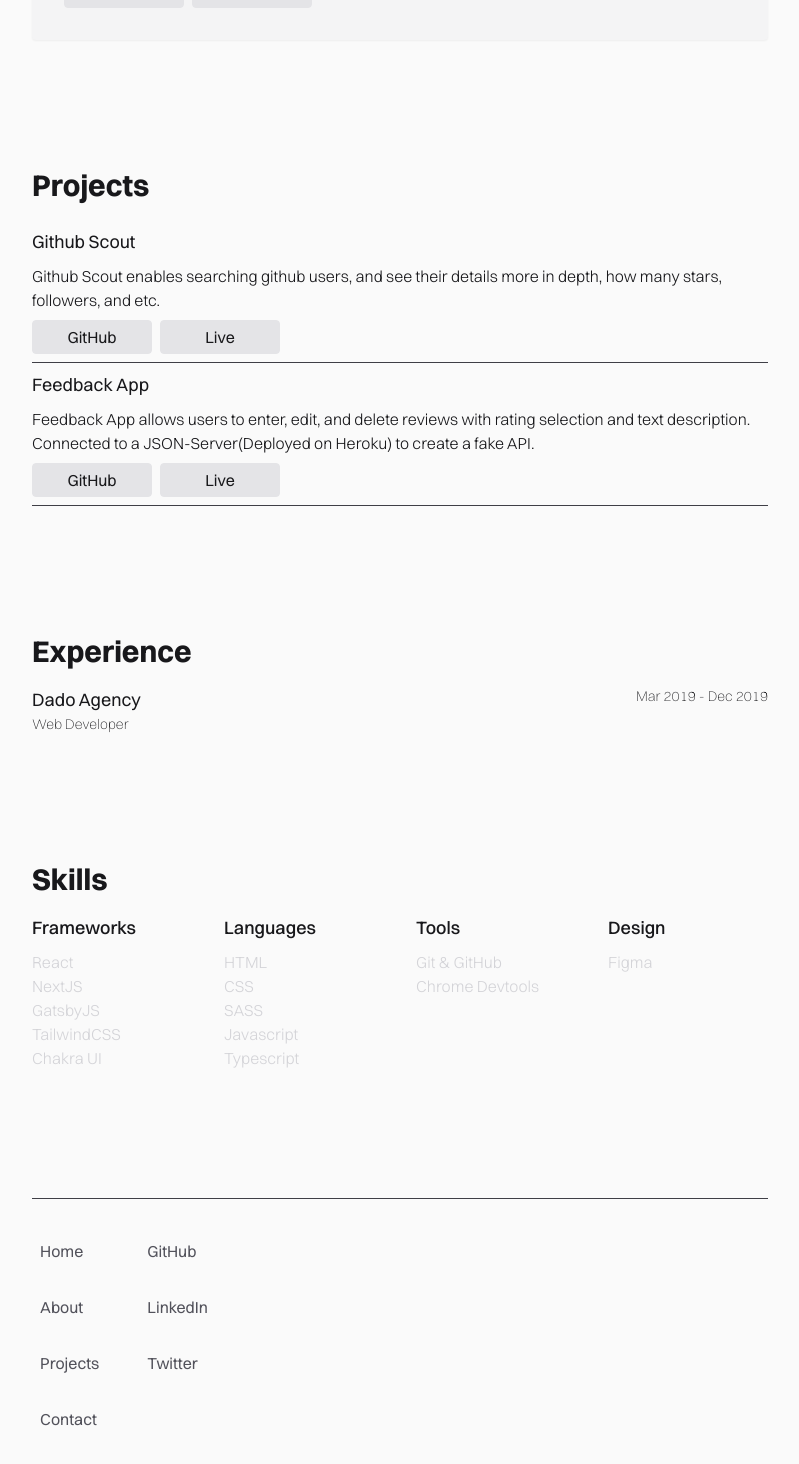
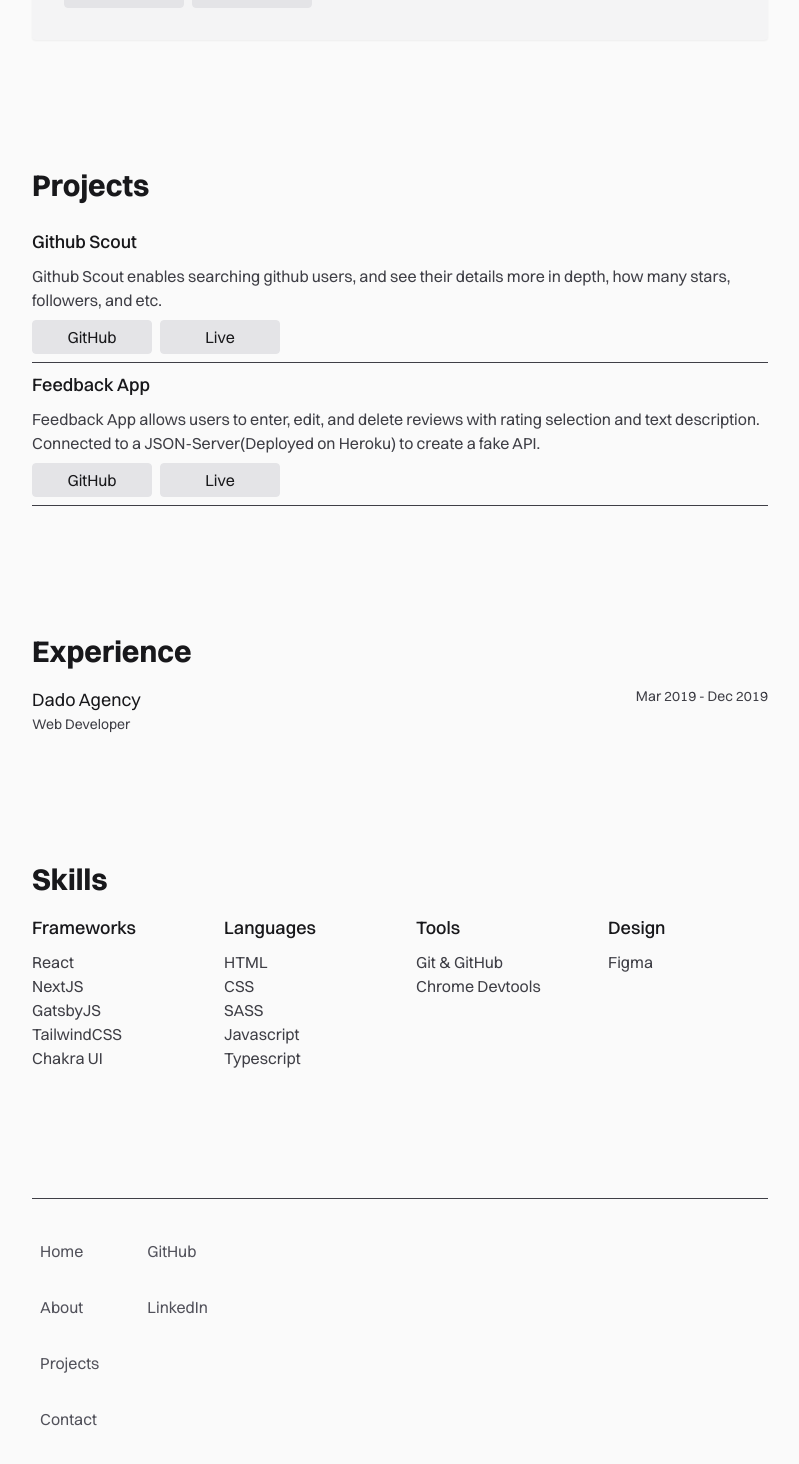
Before and after one commit to edizyurdakul/portfolio, a Next.js app: page / in a window 1280 px wide. Shown: the part 1286-2750 px from the top of the page, without its empty margins (240-1039 px from the left). Before the commit the page ends 2725 px from the top, so only its background shows below. Built offline with nearby package versions, Linux system fonts and the light colour scheme.

Commit message:
Fix footer links, change text coloring all around to fix some contrast issues

```diff
--- a/components/Footer/index.tsx
+++ b/components/Footer/index.tsx
@@ -1,6 +1,7 @@
 import { useTheme } from "next-themes";
 import NextLink from "next/link";
 import { useRouter } from "next/router";
+import { details } from "../../data";
 
 function NavItem({ href, text }: { href: string; text: string }) {
   const router = useRouter();
@@ -19,7 +20,7 @@ function Footer() {
   return (
     <>
       <hr className="pb-8 border-zinc-700" />
-      <footer className="flex space-x-8">
+      <footer className="flex space-x-8 mb-8">
         <ul className="flex flex-col space-y-4">
           <NavItem href="/" text="Home" />
           <NavItem href="/about" text="About" />
@@ -28,19 +29,18 @@ function Footer() {
         </ul>
         <ul className="flex flex-col space-y-4">
           <li className="dark:text-zinc-400 w-fit text-zinc-600 p-2 transition-all ease-in-out rounded-md dark:hover:bg-zinc-800 dark:hover:text-zinc-200 hover:bg-zinc-200 hover:text-zinc-900">
-            <NextLink href="https://github.com" passHref>
-              <a>GitHub</a>
-            </NextLink>
+            <a rel="noopener noreferrer" target="_blank" href={details.github}>
+              GitHub
+            </a>
           </li>
           <li className="dark:text-zinc-400 w-fit text-zinc-600 p-2 transition-all ease-in-out rounded-md dark:hover:bg-zinc-800 dark:hover:text-zinc-200 hover:bg-zinc-200 hover:text-zinc-900">
-            <NextLink href="https://github.com" passHref>
-              <a>LinkedIn</a>
-            </NextLink>
-          </li>
-          <li className="dark:text-zinc-400 w-fit text-zinc-600 p-2 transition-all ease-in-out rounded-md dark:hover:bg-zinc-800 dark:hover:text-zinc-200 hover:bg-zinc-200 hover:text-zinc-900">
-            <NextLink href="https://github.com" passHref>
-              <a>Twitter</a>
-            </NextLink>
+            <a
+              rel="noopener noreferrer"
+              target="_blank"
+              href={details.linkedin}
+            >
+              LinkedIn
+            </a>
           </li>
         </ul>
       </footer>
--- a/components/Projects/Card.tsx
+++ b/components/Projects/Card.tsx
@@ -14,8 +14,10 @@ type Project = {
 function Card({ project }: Project) {
   return (
     <div className="py-2 border-b-zinc-700 border-b-[1px] transition-all ease-in-out hover:scale-[101%]">
-      <h3 className="text-lg mb-2">{project.name}</h3>
-      <p className="font-light">{project.description}</p>
+      <h3 className="text-lg font-medium mb-2">{project.name}</h3>
+      <p className="font-normal text-zinc-700  dark:text-zinc-400">
+        {project.description}
+      </p>
       <div className="flex space-x-2 mt-2">
         {project.github != "" ? (
           <a
--- a/data.js
+++ b/data.js
@@ -14,6 +14,8 @@ export const details = {
     { name: "Tools", tools: ["Git & GitHub", "Chrome Devtools"] },
     { name: "Design", design: ["Figma"] },
   ],
+  github: "https://github.com/edizyurdakul",
+  linkedin: "https://www.linkedin.com/in/edizyurdakul/",
 };
 
 export const hero = {
--- a/pages/index.tsx
+++ b/pages/index.tsx
@@ -30,7 +30,7 @@ const Home: NextPage = () => {
           </p>
           <NextLink href="/resume">
             <a className="mt-8">
-              <span className="button text-zinc-50 ">
+              <span className="button text-zinc-50">
                 <span className="button-background"></span>
                 <span className="button-text transition-all ease-in-out border border-zinc-900 hover:border hover:border-zinc-50">
                   Resume
@@ -58,9 +58,13 @@ const Home: NextPage = () => {
             <div key={i}>
               <div className="flex justify-between">
                 <h3 className="text-lg">{exp.company}</h3>
-                <p className="text-sm font-extralight">{exp.date}</p>
+                <p className="text-sm font-normal text-zinc-700  dark:text-zinc-400">
+                  {exp.date}
+                </p>
               </div>
-              <p className="text-sm font-extralight">{exp.job_title}</p>
+              <p className="text-sm font-normal text-zinc-700  dark:text-zinc-400">
+                {exp.job_title}
+              </p>
             </div>
           ))}
         </section>
@@ -73,22 +77,34 @@ const Home: NextPage = () => {
                   <h3 className="text-lg font-medium mb-2">{skill.name}</h3>
                   <div>
                     {skill?.frameworks?.map((framework, index) => (
-                      <p className="font-light text-zinc-300" key={index}>
+                      <p
+                        className="font-normal text-zinc-700  dark:text-zinc-400"
+                        key={index}
+                      >
                         {framework}
                       </p>
                     ))}
                     {skill?.languages?.map((framework, index) => (
-                      <p className="font-light text-zinc-300" key={index}>
+                      <p
+                        className="font-normal text-zinc-700  dark:text-zinc-400"
+                        key={index}
+                      >
                         {framework}
                       </p>
                     ))}
                     {skill?.tools?.map((framework, index) => (
-                      <p className="font-light text-zinc-300" key={index}>
+                      <p
+                        className="font-normal text-zinc-700  dark:text-zinc-400"
+                        key={index}
+                      >
                         {framework}
                       </p>
                     ))}
                     {skill?.design?.map((framework, index) => (
-                      <p className="font-light text-zinc-300" key={index}>
+                      <p
+                        className="font-normal text-zinc-700  dark:text-zinc-400"
+                        key={index}
+                      >
                         {framework}
                       </p>
                     ))}
```
